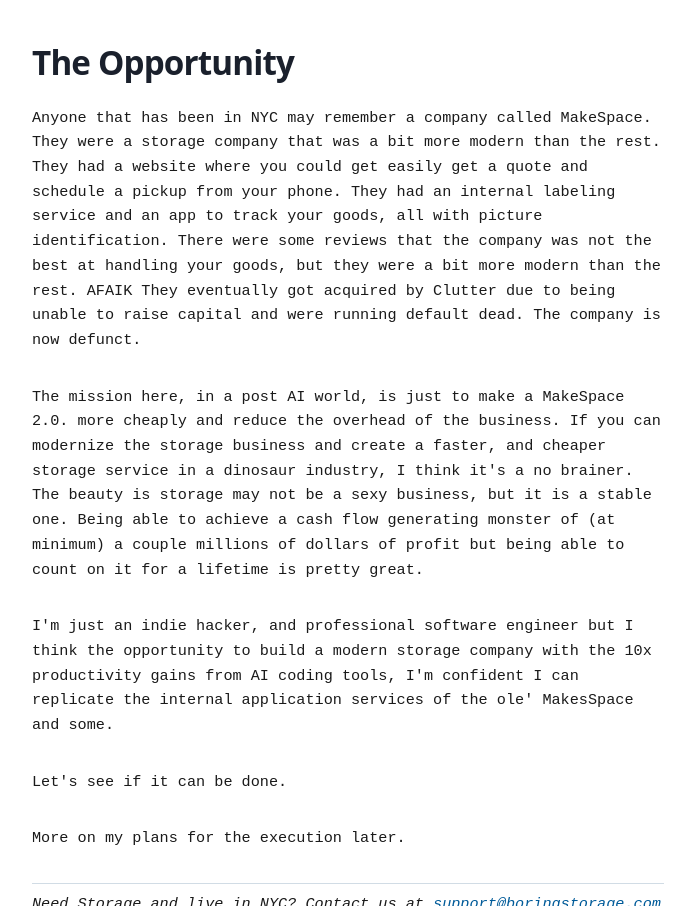
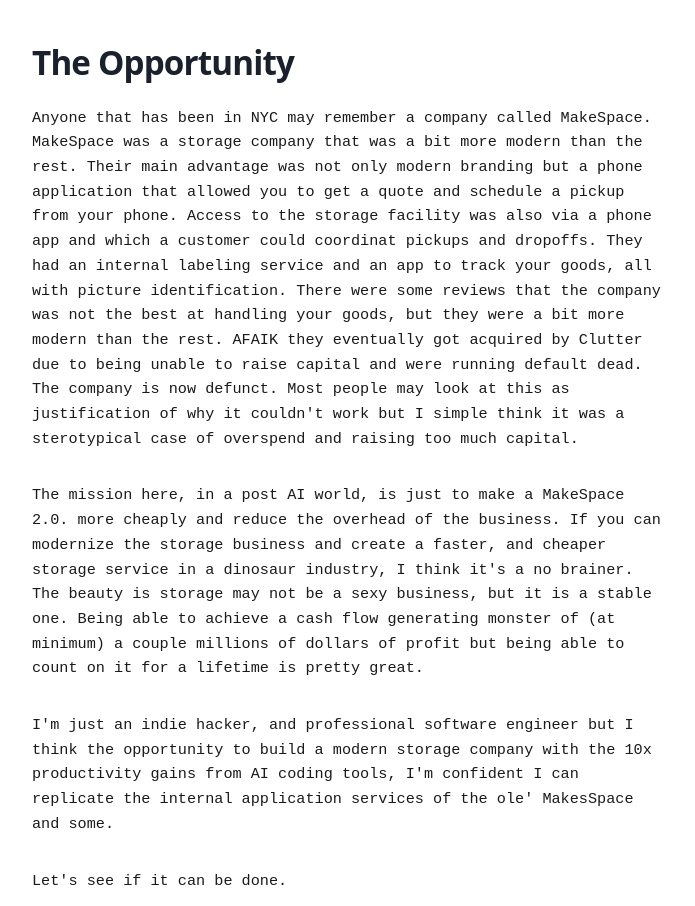
Before and after one commit to jmuller3140/storage-blog, a Gatsby site: page /storage-as-a-service/ in a window 1280 px wide. Shown: the part 1949-2855 px from the top of the page, without its empty margins (292-987 px from the left). Built offline with nearby package versions, Linux system fonts and the light colour scheme; Gatsby itself is replaced by a stand-in of ours; some packages are replaced by stand-ins of ours; no server answers.

Commit message:
asdasdas

```diff
--- a/content/blog/storage-as-a-service/index.md
+++ b/content/blog/storage-as-a-service/index.md
@@ -29,7 +29,7 @@
 People live with it because Storage as a service is high intent. If you need storage, you need it now and you will live with the brief inconveniences scheduling the services of a storage company.
 
 ## The Opportunity
-Anyone that has been in NYC may remember a company called MakeSpace. They were a storage company that was a bit more modern than the rest. They had a website where you could get easily get a quote and schedule a pickup from your phone. They had an internal labeling service and an app to track your goods, all with picture identification. There were some reviews that the company was not the best at handling your goods, but they were a bit more modern than the rest. AFAIK They eventually got acquired by Clutter due to being unable to raise capital and were running default dead. The company is now defunct.
+Anyone that has been in NYC may remember a company called MakeSpace. MakeSpace was a storage company that was a bit more modern than the rest. Their main advantage was not only modern branding but a phone application that allowed you to get a quote and schedule a pickup from your phone. Access to the storage facility was also via a phone app and which a customer could coordinat pickups and dropoffs. They had an internal labeling service and an app to track your goods, all with picture identification. There were some reviews that the company was not the best at handling your goods, but they were a bit more modern than the rest. AFAIK they eventually got acquired by Clutter due to being unable to raise capital and were running default dead. The company is now defunct. Most people may look at this as justification of why it couldn't work but I simple think it was a sterotypical case of overspend and raising too much capital.
 
 The mission here, in a post AI world, is just to make a MakeSpace 2.0. more cheaply and reduce the overhead of the business. If you can modernize the storage business and create a faster, and cheaper storage service in a dinosaur industry, I think it's a no brainer. The beauty is storage may not be a sexy business, but it is a stable one. Being able to achieve a cash flow generating monster of (at minimum) a couple millions of dollars of profit but being able to count on it for a lifetime is pretty great.
 
```
